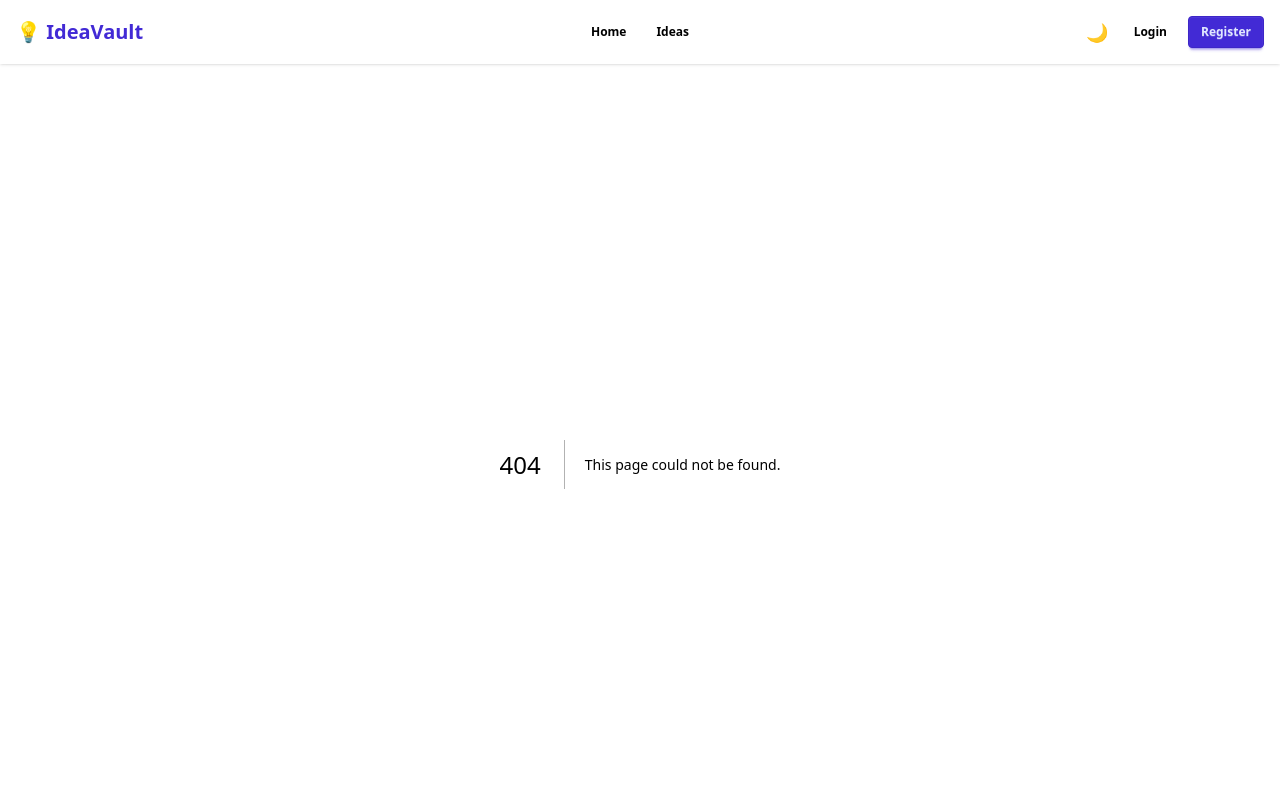
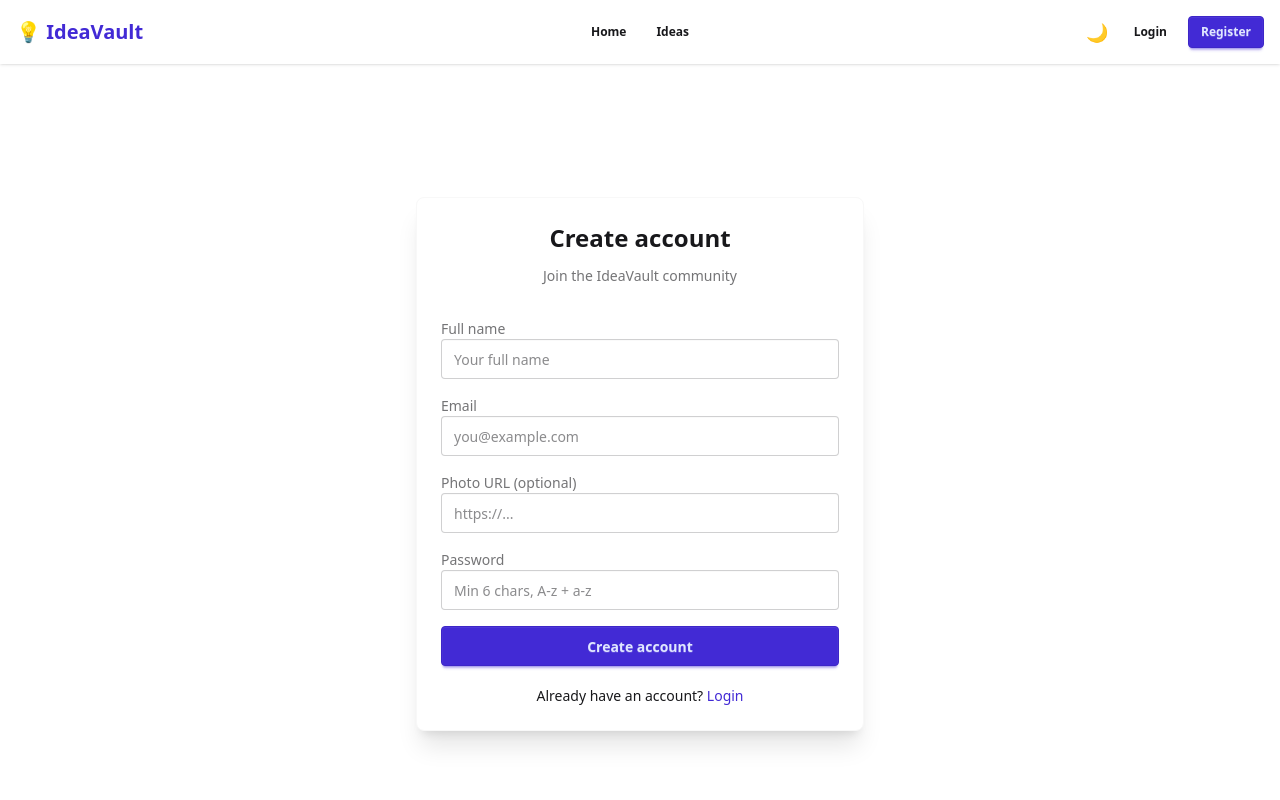
Before and after one commit to anim710/IdeaVault-client_z.anim710_a9_b13, a Next.js app: page /register in a window 1280 px wide. Before the commit this address had no page. Shown: the top 800 px of the page. Built offline with nearby package versions, Linux system fonts and the light colour scheme.

Commit message:
add login and register pages with validation and toast feedback

```diff
--- /dev/null
+++ b/src/app/login/page.jsx
@@ -0,0 +1,102 @@
+'use client';
+import { useState } from 'react';
+import { useAuth } from '@/context/AuthContext';
+import { useRouter } from 'next/navigation';
+import toast from 'react-hot-toast';
+import Link from 'next/link';
+
+export default function LoginPage() {
+  const { login } = useAuth();
+  const router    = useRouter();
+  const [form, setForm]       = useState({ email: '', password: '' });
+  const [loading, setLoading] = useState(false);
+
+  const handleChange = (e) =>
+    setForm({ ...form, [e.target.name]: e.target.value });
+
+  const handleSubmit = async (e) => {
+    e.preventDefault();
+    setLoading(true);
+    try {
+      await login(form.email, form.password);
+      toast.success('Welcome back!');
+      router.push('/');
+    } catch (err) {
+      toast.error(err.response?.data?.message || 'Login failed. Try again.');
+    } finally {
+      setLoading(false);
+    }
+  };
+
+  return (
+    <div className="flex justify-center items-center min-h-screen px-4">
+      <div className="card bg-base-100 shadow-xl w-full max-w-md border border-base-200">
+        <div className="card-body">
+
+          <h1 className="card-title text-2xl justify-center mb-1">
+            Welcome back
+          </h1>
+          <p className="text-center text-sm text-base-content/60 mb-6">
+            Sign in to your IdeaVault account
+          </p>
+
+          <form onSubmit={handleSubmit} className="space-y-4">
+            <div className="form-control">
+              <label className="label">
+                <span className="label-text">Email</span>
+              </label>
+              <input
+                type="email"
+                name="email"
+                className="input input-bordered w-full"
+                placeholder="you@example.com"
+                value={form.email}
+                onChange={handleChange}
+                required
+              />
+            </div>
+
+            <div className="form-control">
+              <label className="label">
+                <span className="label-text">Password</span>
+                <span className="label-text-alt text-primary cursor-pointer">
+                  Forgot password?
+                </span>
+              </label>
+              <input
+                type="password"
+                name="password"
+                className="input input-bordered w-full"
+                placeholder="••••••••"
+                value={form.password}
+                onChange={handleChange}
+                required
+              />
+            </div>
+
+            <button
+              type="submit"
+              className="btn btn-primary w-full"
+              disabled={loading}
+            >
+              {loading
+                ? <span className="loading loading-spinner loading-sm" />
+                : 'Login'
+              }
+            </button>
+          </form>
+
+          <div className="divider text-xs opacity-40">OR</div>
+
+          <p className="text-center text-sm">
+            No account?{' '}
+            <Link href="/register" className="text-primary font-medium hover:underline">
+              Register here
+            </Link>
+          </p>
+
+        </div>
+      </div>
+    </div>
+  );
+}
--- /dev/null
+++ b/src/app/register/page.jsx
@@ -0,0 +1,108 @@
+'use client';
+import { useState } from 'react';
+import { useAuth } from '@/context/AuthContext';
+import { useRouter } from 'next/navigation';
+import toast from 'react-hot-toast';
+import Link from 'next/link';
+
+export default function RegisterPage() {
+  const { register } = useAuth();
+  const router       = useRouter();
+  const [form, setForm]       = useState({ name: '', email: '', photo: '', password: '' });
+  const [loading, setLoading] = useState(false);
+
+  const handleChange = (e) =>
+    setForm({ ...form, [e.target.name]: e.target.value });
+
+  const validate = () => {
+    if (form.password.length < 6) {
+      toast.error('Password must be at least 6 characters');
+      return false;
+    }
+    if (!/[A-Z]/.test(form.password)) {
+      toast.error('Password needs at least one uppercase letter');
+      return false;
+    }
+    if (!/[a-z]/.test(form.password)) {
+      toast.error('Password needs at least one lowercase letter');
+      return false;
+    }
+    return true;
+  };
+
+  const handleSubmit = async (e) => {
+    e.preventDefault();
+    if (!validate()) return;
+    setLoading(true);
+    try {
+      await register(form.name, form.email, form.photo, form.password);
+      toast.success('Account created! Welcome to IdeaVault!');
+      router.push('/');
+    } catch (err) {
+      toast.error(err.response?.data?.message || 'Registration failed');
+    } finally {
+      setLoading(false);
+    }
+  };
+
+  const fields = [
+    { label: 'Full name',           name: 'name',     type: 'text',     placeholder: 'Your full name',          required: true  },
+    { label: 'Email',               name: 'email',    type: 'email',    placeholder: 'you@example.com',         required: true  },
+    { label: 'Photo URL (optional)',name: 'photo',    type: 'url',      placeholder: 'https://...',             required: false },
+    { label: 'Password',            name: 'password', type: 'password', placeholder: 'Min 6 chars, A-z + a-z', required: true  },
+  ];
+
+  return (
+    <div className="flex justify-center items-center min-h-screen px-4 py-12">
+      <div className="card bg-base-100 shadow-xl w-full max-w-md border border-base-200">
+        <div className="card-body">
+
+          <h1 className="card-title text-2xl justify-center mb-1">
+            Create account
+          </h1>
+          <p className="text-center text-sm text-base-content/60 mb-6">
+            Join the IdeaVault community
+          </p>
+
+          <form onSubmit={handleSubmit} className="space-y-4">
+            {fields.map((f) => (
+              <div key={f.name} className="form-control">
+                <label className="label">
+                  <span className="label-text">{f.label}</span>
+                </label>
+                <input
+                  type={f.type}
+                  name={f.name}
+                  className="input input-bordered w-full"
+                  placeholder={f.placeholder}
+                  value={form[f.name]}
+                  onChange={handleChange}
+                  required={f.required}
+                />
+              </div>
+            ))}
+
+            <button
+              type="submit"
+              className="btn btn-primary w-full"
+              disabled={loading}
+            >
+              {loading
+                ? <span className="loading loading-spinner loading-sm" />
+                : 'Create account'
+              }
+            </button>
+          </form>
+
+          <p className="text-center text-sm mt-3">
+            Already have an account?{' '}
+            <Link href="/login" className="text-primary font-medium hover:underline">
+              Login
+            </Link>
+          </p>
+
+        </div>
+      </div>
+    </div>
+  );
+}
```
